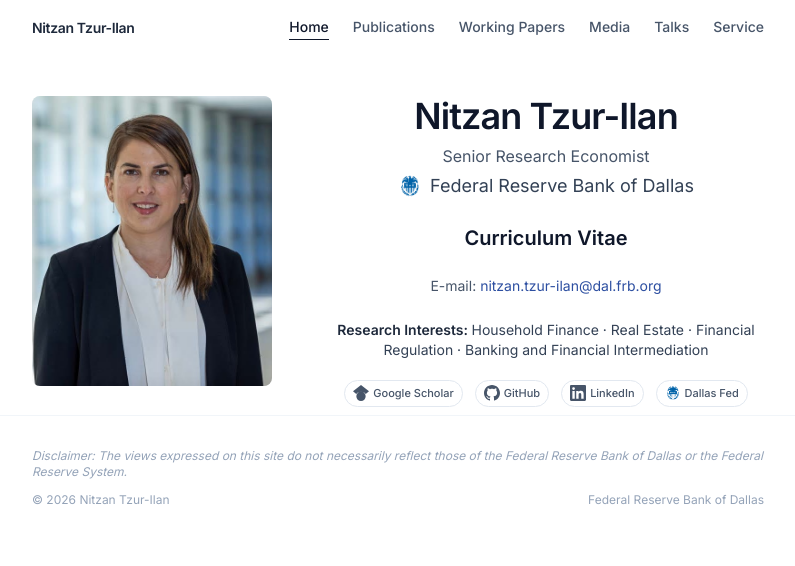
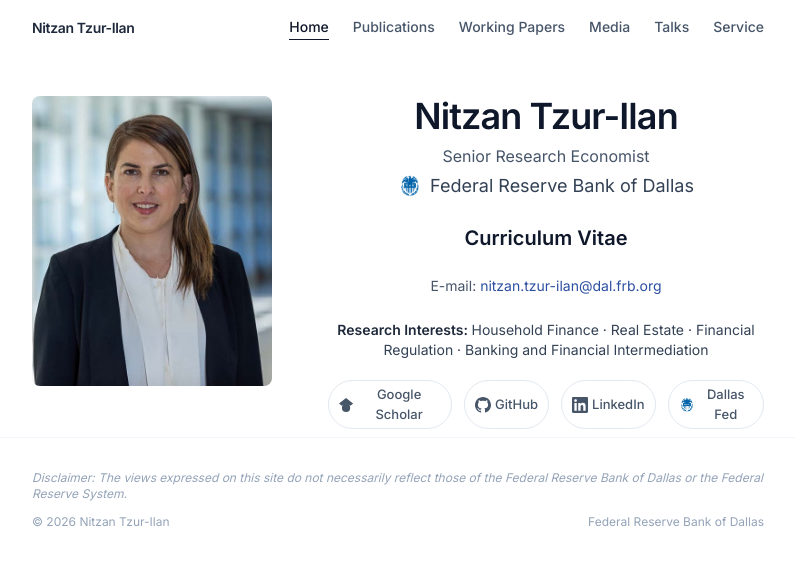
Before and after one commit to nitzantzur/website, a React (Vite) app: page / in a window 1280 px wide. Shown: the top 566 px of the page, without its empty margins (242-1037 px from the left). Built offline with nearby package versions, Linux system fonts and the light colour scheme.

Commit message:
Slightly larger link font size
Co-Authored-By: Claude Sonnet 4.6 <noreply@anthropic.com>

```diff
--- a/src/pages/Home.tsx
+++ b/src/pages/Home.tsx
@@ -129,7 +129,7 @@ export default function Home() {
                     href={href}
                     target="_blank"
                     rel="noopener noreferrer"
-                    className="inline-flex items-center gap-1 text-[11px] font-medium text-slate-600 hover:text-brand-700 border border-slate-200 hover:border-brand-300 rounded-full px-2 py-1 transition-colors"
+                    className="inline-flex items-center gap-1 text-[13px] font-medium text-slate-600 hover:text-brand-700 border border-slate-200 hover:border-brand-300 rounded-full px-2.5 py-1 transition-colors"
                   >
                     {icon}
                     {label}
```
